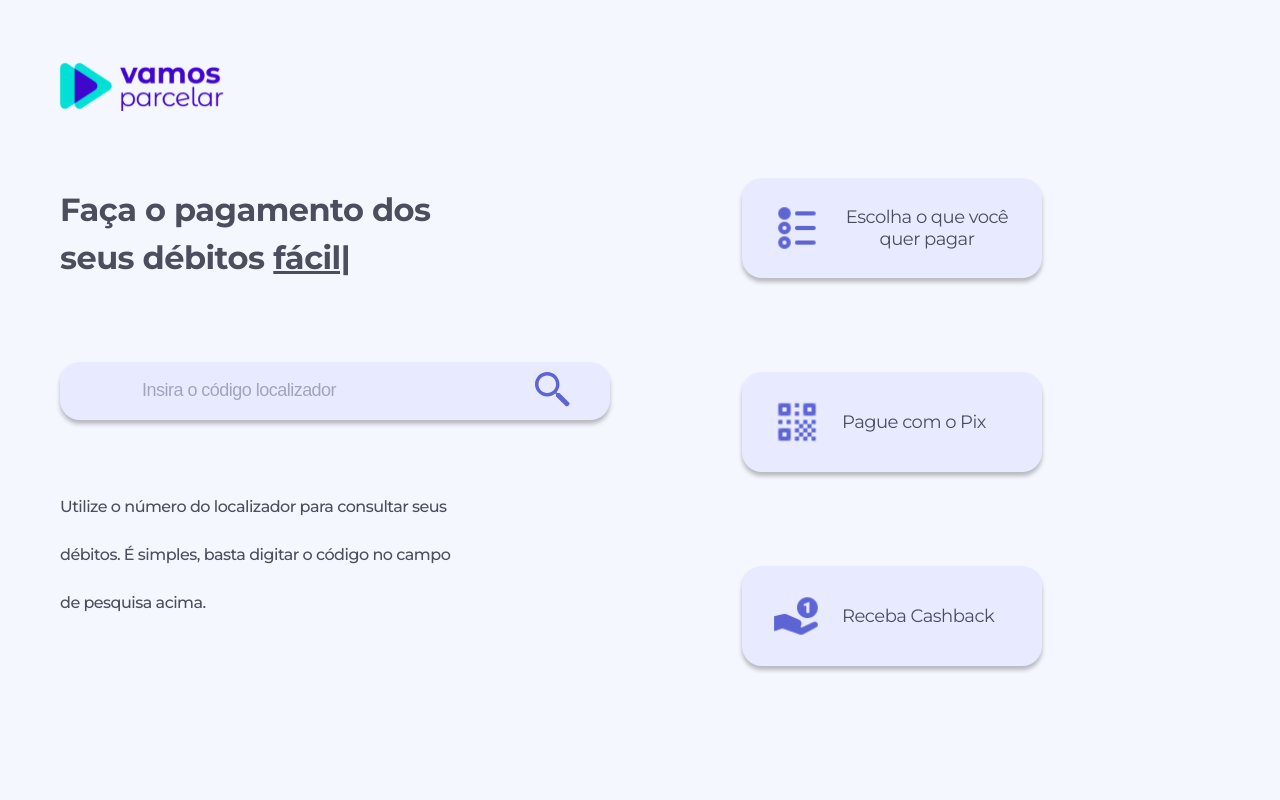
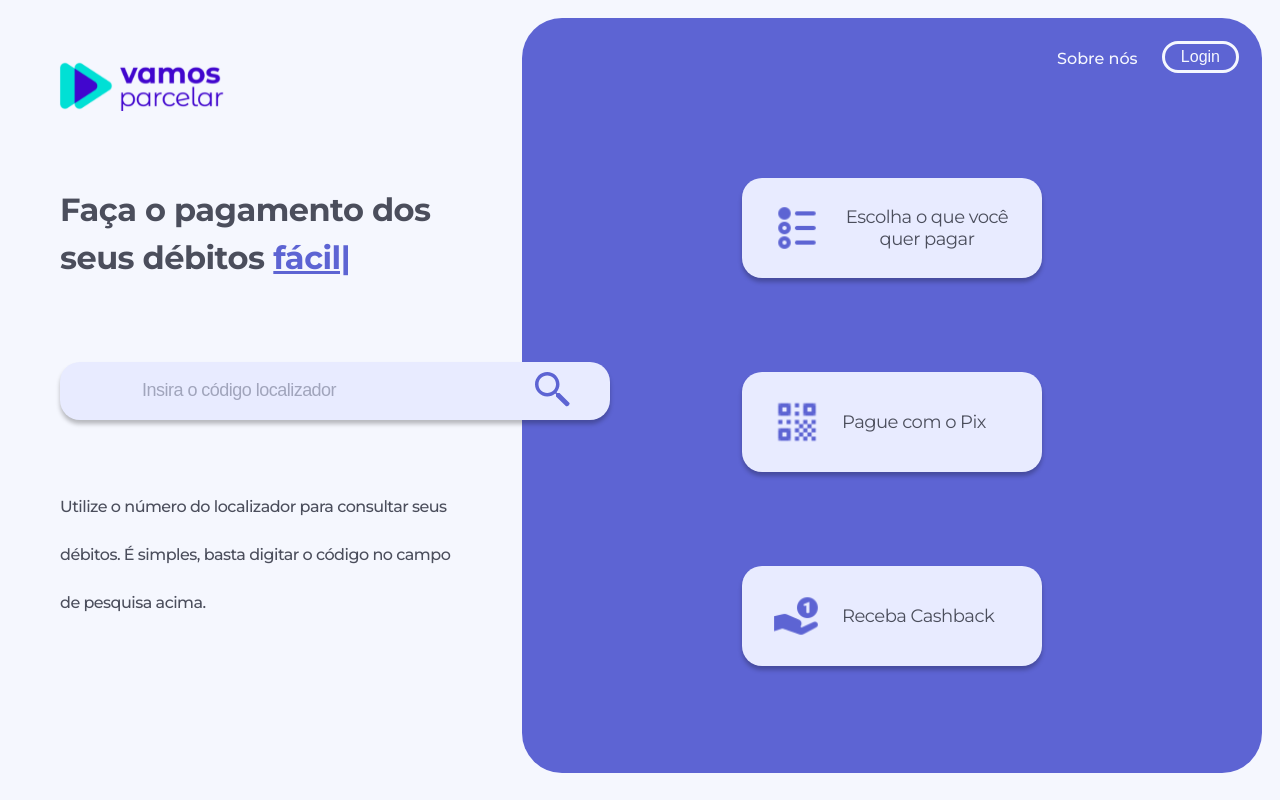
Before and after one commit to Vamos-Parcelar-Lift-Learning/Frontend, a React (Create React App) app: page / in a window 1280 px wide. Built offline with nearby package versions, Linux system fonts and the light colour scheme.

Commit message:
resolvendo conflito

```diff
--- a/src/components/Button/index.tsx
+++ b/src/components/Button/index.tsx
@@ -6,7 +6,7 @@ interface ButtonProps {
   children: any;
   loading?: boolean;
   style: any;
-  onClick: () => void;
+  onClick?: () => void;
 }
 
 const Button: React.FC<ButtonProps> = ({
--- a/src/components/HeaderButton/styles.ts
+++ b/src/components/HeaderButton/styles.ts
@@ -12,11 +12,11 @@ export const ContainerButton = styled.button`
   line-height: normal;
   color: ${colors.fontPrimary};
   margin-left: 24px;
-  background-color: ${colors.primary};
+  background-color: ${colors.PRIMARY};
 
   &:hover {
     background-color: ${colors.fontPrimary};
-    color: ${colors.primary};
+    color: ${colors.PRIMARY};
     box-shadow: 0 12px 16px 0 rgba(0, 0, 0, 0.24),
       0 17px 50px 0 rgba(0, 0, 0, 0.19);
   }
--- a/src/pages/Home/styles.ts
+++ b/src/pages/Home/styles.ts
@@ -21,7 +21,7 @@ const LeftContainer = styled.div`
 const RightContainer = styled.div`
   display: flex;
   flex-direction: column;
-  background: ${colors.primary};
+  background: ${colors.PRIMARY};
   height: 94.4%;
   width: 100%;
   border-radius: 40px;
@@ -72,7 +72,7 @@ const Title = styled.h1`
   color: ${colors.grayDark};
 
   span {
-    color: ${colors.primary};
+    color: ${colors.PRIMARY};
     text-decoration: underline;
     margin-top: 3.5%;
     margin-left: 2%;
--- a/src/pages/Login/styles.ts
+++ b/src/pages/Login/styles.ts
@@ -9,7 +9,7 @@ const TitleContainer = styled.div`
   font-style: normal;
   font-weight: 600;
   font-size: 22px;
-  color: ${colors.primary};
+  color: ${colors.PRIMARY};
 `;
 
 const InputLabelContainer = styled.div`
@@ -22,7 +22,7 @@ const InputLabelContainer = styled.div`
   line-height: 29px;
   align-content: flex-start;
   margin: 5px 0px;
-  color: ${colors.primary}; ;
+  color: ${colors.PRIMARY}; ;
 `;
 
 const ImgContainer = styled.img`
```
